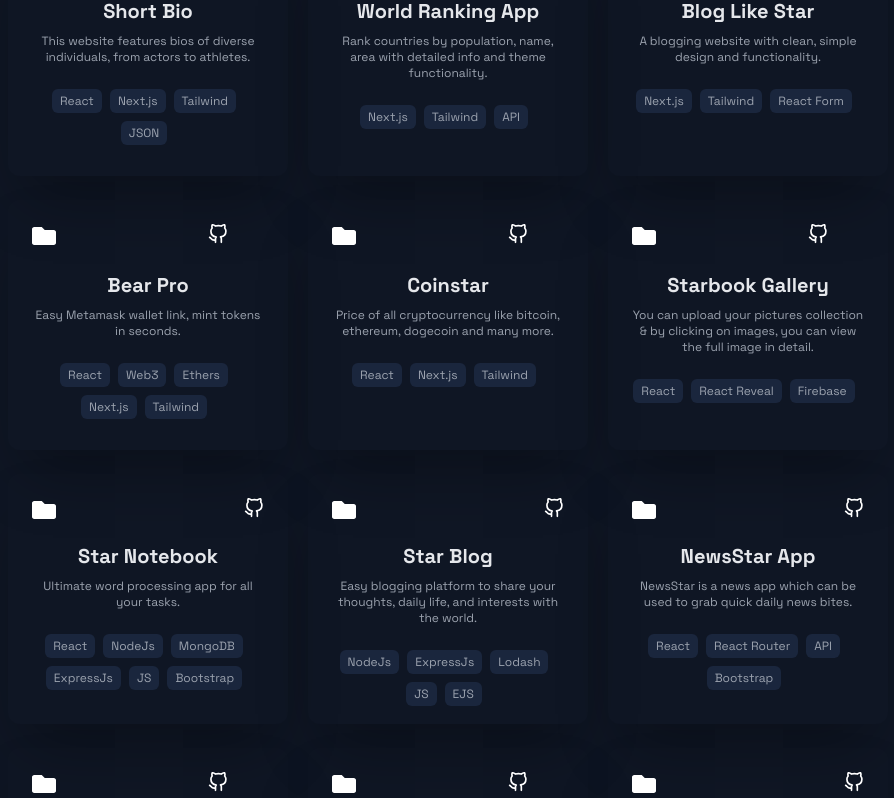
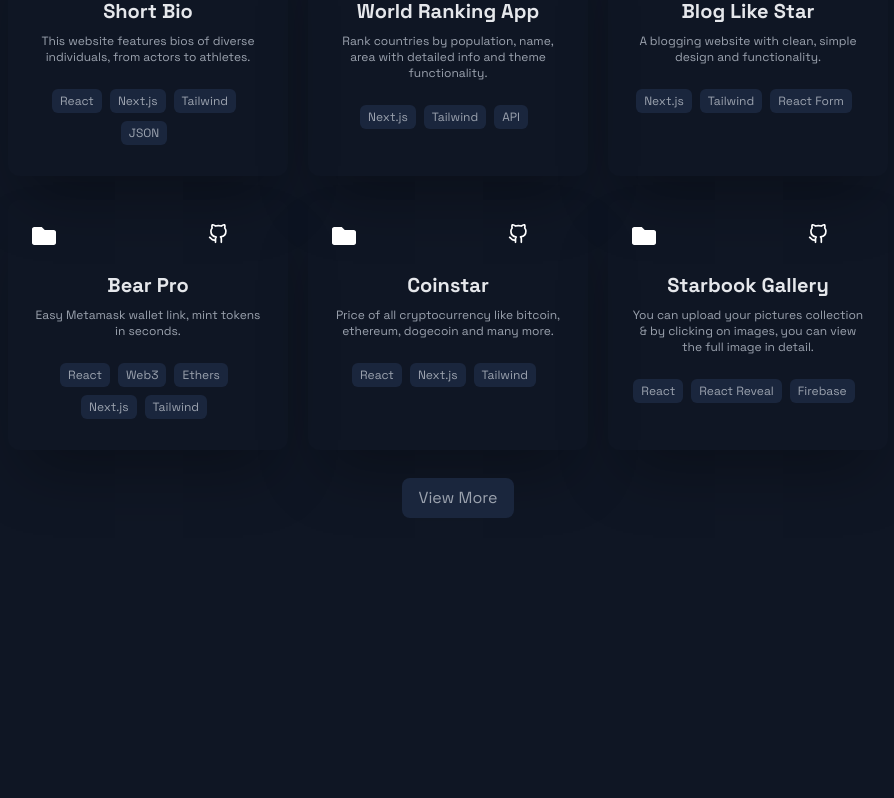
Before and after one commit to atultrp/atultrp-v2, a Next.js app: page / in a window 1280 px wide. Shown: the part 8918-9716 px from the top of the page, without its empty margins (182-1076 px from the left). After the commit the page ends 9468 px from the top, so only its background shows below. Built offline with nearby package versions, Linux system fonts and the light colour scheme; some icons are missing.

Commit message:
view more

```diff
--- a/components/Projects.js
+++ b/components/Projects.js
@@ -1,4 +1,4 @@
-import React from 'react'
+import React, { useEffect, useState } from 'react'
 import { FaFolder } from 'react-icons/fa'
 import { FiGithub } from 'react-icons/fi'
 import { FaArrowUpRightFromSquare } from 'react-icons/fa6'
@@ -7,6 +7,29 @@ import { ProjectData } from '@/constant/data'
 const Projects = () => {
 
   const projects = ProjectData()
+  const [projectCardCount, setProjectCardCount] = useState(6)
+  const [viewMore, setViewMore] = useState(false)
+
+  useEffect(() => {
+    if (window.innerWidth < 1024) {
+      setProjectCardCount(4)
+    }
+  }, [])
+
+  const handleViewMore = () => {
+    setViewMore(!viewMore)
+    if (!viewMore) {
+      setProjectCardCount(12)
+    } else {
+      if (window.innerWidth < 1024) {
+        setProjectCardCount(4)
+      }
+      else {
+        setProjectCardCount(6)
+      }
+    }
+  }
+
 
   const ProjectCard = ({ index, title, description, techStack, github, live }) => {
     return (
@@ -44,7 +67,7 @@ const Projects = () => {
 
       {/* Project Cards */}
       <div className='flex flex-wrap lg:justify-normal justify-center'>
-        {projects?.map((project, index) => {
+        {projects?.slice(0, projectCardCount)?.map((project, index) => {
           return (
             <div className='my-3 lg:mr-5 sm:mr-3 mr-1 flex lg:justify-normal justify-center'>
               <ProjectCard
@@ -61,8 +84,11 @@ const Projects = () => {
       </div>
 
       <div className='flex justify-center my-4'>
-        <button className='bg-[#1a263d] px-4 py-2 rounded-lg text-gray-400 hover:text-white'>
-          View More
+        <button
+          className='bg-[#1a263d] px-4 py-2 rounded-lg text-gray-400 hover:text-white'
+          onClick={() => handleViewMore()}
+        >
+          {viewMore ? "View Less" : "View More"}
         </button>
       </div>
 
```
